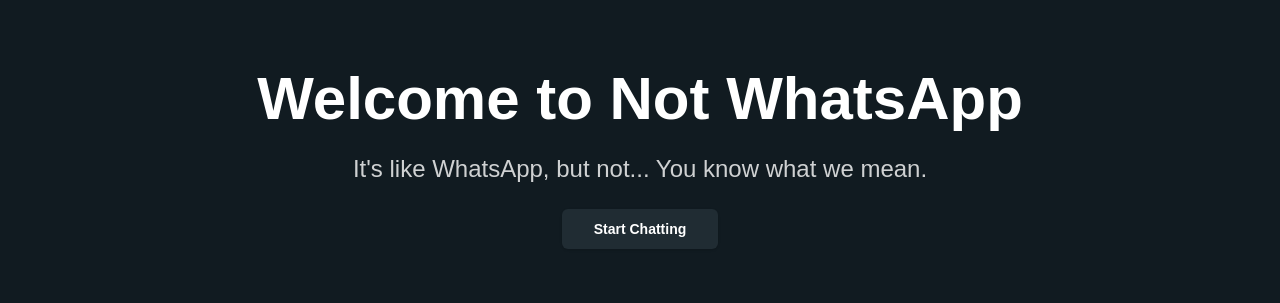
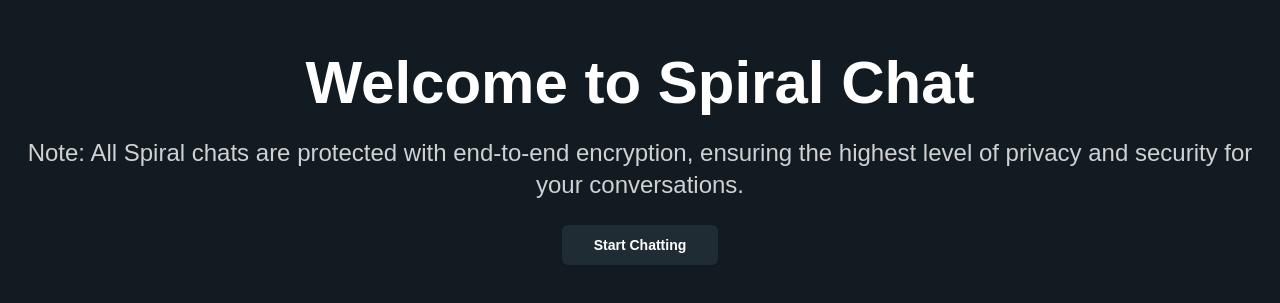
Before and after one commit to Geeky-eddie/spiralchat, a Next.js app: page / in a window 1280 px wide. Shown: the part 241-544 px from the top of the page. Built offline with nearby package versions, Linux system fonts and the light colour scheme; no server answers.

Commit message:
added chat

```diff
--- a/app/chat/_components/search.tsx
+++ b/app/chat/_components/search.tsx
@@ -28,11 +28,8 @@
   const createConversation = useMutation(api.chats.createOrGetConversation)
 
   const debouncedSearch = useCallback(
-    // Debounce function that delays executing the search
     debounce((term: string) => {
-      // startTransition allows React to prioritize urgent updates
       startTransition(() => {
-        // Update the search term after a delay
         setDebouncedTerm(term)
       })
     }, 300),
@@ -43,6 +40,9 @@
     searchTerm: debouncedTerm,
     currentUserId: userId || ""
   })
+
+  // Filter results to show only the "SpiralshopAdmin" user
+  const filteredResults = searchResults?.filter((user) => user.name === "SpiralshopAdmin")
 
   const handleSearchChange = (e: React.ChangeEvent<HTMLInputElement>) => {
     const value = e.target.value
@@ -64,7 +64,6 @@
     }
   }
 
-  // Prepare skeleton items for loading state
   const SkeletonItem = () => (
     <div className="flex items-center px-4 py-3 animate-pulse">
       <div className="h-12 w-12 rounded-full bg-[#202C33] mr-3" />
@@ -75,7 +74,6 @@
     </div>
   )
 
-
   return (
     <Dialog open={isOpen} onOpenChange={setIsOpen}>
       <DialogTrigger asChild>
@@ -84,7 +82,7 @@
         </Button> :
           <div className="mt-5">
             <Button className="bg-[#00A884] hover:bg-[#02906f] text-[#111B21]">
-              Bother Somebody
+              Message SpiralshopAdmin
             </Button>
           </div>
         }
@@ -111,14 +109,13 @@
               <input
                 value={searchTerm}
                 onChange={handleSearchChange}
-                placeholder="Search Contacts"
+                placeholder="Search"
                 className="w-full bg-transparent border-none text-[#E9EDEF] placeholder:text-[#8696A0] focus:outline-none py-2 text-base"
               />
             </div>
           </div>
 
-
-          {/* Results with fixed height container */}
+          {/* Results */}
           <div className="overflow-y-auto max-h-[400px] min-h-[300px]">
             {isPending ? (
               <>
@@ -128,7 +125,7 @@
               </>
             ) :
               <>
-                {searchResults?.map((user) => (
+                {filteredResults?.map((user) => (
                   <div key={user.userId}
                     onClick={() => handleStartChat(user.userId)}
                     className="flex items-center px-4 py-3 hover:bg-[#202C33] cursor-pointer transition-colors"
@@ -146,16 +143,16 @@
                     </div>
                   </div>
                 ))}
-                {searchResults?.length === 0 && debouncedTerm && (
+                {filteredResults?.length === 0 && debouncedTerm && (
                   <div className="p-4 text-center text-[#8696A0]">
-                    No contacts found
+                    No admin found
                   </div>
                 )}
 
                 {!debouncedTerm && (
                   <div className="px-4 py-8 text-center">
                     <p className="text-[#8696A0] text-sm">
-                      Search for users to start a new chat
+                      Search for Admins to start a new chat
                     </p>
                   </div>
                 )}
--- a/app/chat/page.tsx
+++ b/app/chat/page.tsx
@@ -1,4 +1,4 @@
-import { Laptop } from "lucide-react";
+import { Laptop, Skull } from "lucide-react";
 import SearchComponent from "./_components/search";
 
 export default function ChatHomeScreen() {
@@ -7,9 +7,9 @@
     <>
       <div className="flex-1 flex flex-col items-center justify-center bg-[#222E35] text-center">
         <div className="max-w-md space-y-2">
-          <Laptop className="w-72 h-72 mx-auto text-[#364147]" />
-          <h2 className="text-[#E9EDEF] text-3xl font-light">Not WhatsApp</h2>
-          <p className="text-[#8696A0]">Where your aunty comes to gossip.</p>
+          <Skull className="w-72 h-72 mx-auto text-[#364147]" />
+          <h2 className="text-[#E9EDEF] text-3xl font-light">Spiral Chat</h2>
+          <p className="text-[#8696A0]">Search for "SpiralshopAdmin" or "Admin" to speak with an agent. </p>
           <SearchComponent onSidebar={false} />
         </div>
       </div>
--- a/app/layout.tsx
+++ b/app/layout.tsx
@@ -18,8 +18,8 @@
 });
 
 export const metadata: Metadata = {
-  title: "Not Whatsapp Clone",
-  description: "Built with Next.js and Convex.",
+  title: "Spiral Chat",
+  description: "Highest level of privacy and security for your conversations.",
 };
 
 export default function RootLayout({
--- a/app/page.tsx
+++ b/app/page.tsx
@@ -7,10 +7,10 @@
     <main className="flex min-h-screen flex-col items-cetner justify-center bg-[#00A884] dark:bg-[#111B21] text-white p-4">
       <div className="text-center space-y-6">
         <h1 className="text-4xl font-bold sm:text-5xl md:text-6xl">
-          Welcome to Not WhatsApp
+          Welcome to Spiral Chat
         </h1>
         <p className="text-xl md:text-2xl text-white/80">
-          It&apos;s like WhatsApp, but not... You know what we mean.
+        Note: All Spiral chats are protected with end-to-end encryption, ensuring the highest level of privacy and security for your conversations.
         </p>
         <Button asChild size="lg" className="bg-white text-[#00A884] hover:bg-gray-100 dark:bg-[#202C33] dark:text-white dark:hover:bg-[#2A3942]">
           <Link href="/chat" className="text-lg font-semibold">
```
